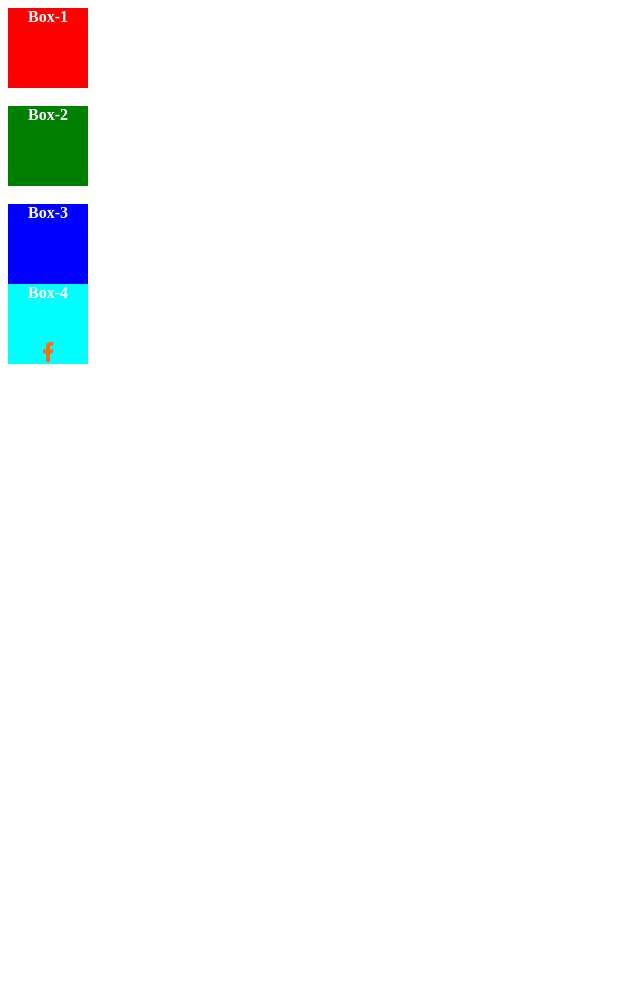
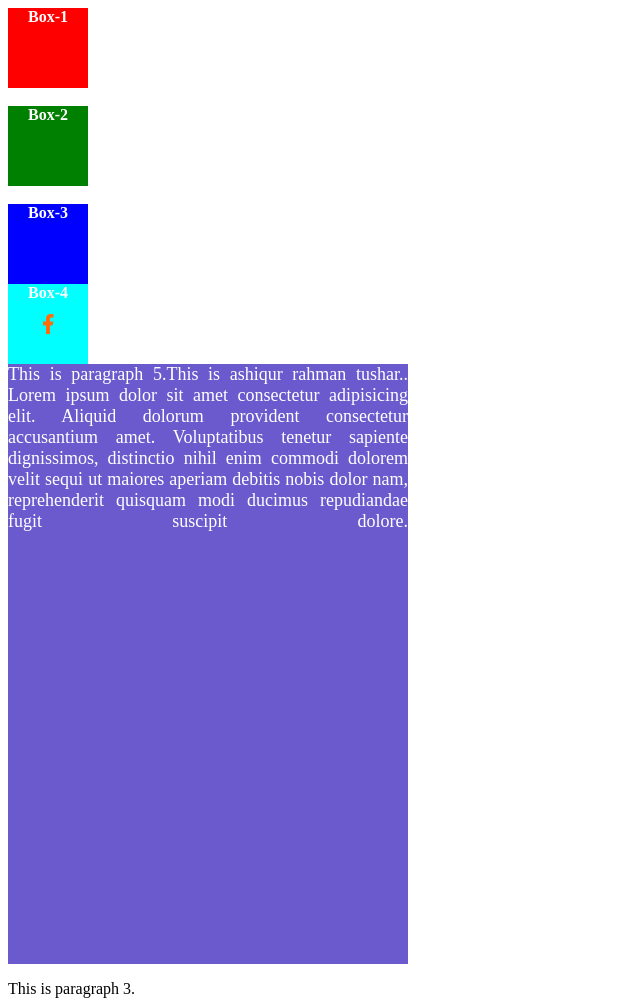
Before and after one commit to ashiqurrahman-7/CSS-2, a plain HTML site: page height-width_css.html in a window 1280 px wide. Shown: the whole page, without its empty margins (0-640 px from the left). Before the commit the page ends 800 px from the top, so only its background shows below. Drawn offline with Linux system fonts and the light colour scheme.

Commit message:
add more css

```diff
--- a/height-width_css.html
+++ b/height-width_css.html
@@ -7,6 +7,7 @@
     <style>
         #box-1{
             background-color: red;
+            /* visibility:hidden; */
         }
         #box-2{
             background-color: green;
@@ -28,10 +29,26 @@
             background-color: aqua;
             /* background-size: contain; */
             background-repeat: no-repeat;
-            background-position: bottom;
+            background-position: center;
+
+        }
+        #text{
+            height: 600px;
+            width: 400px;
+            background-color: slateblue;
+            color: white;
+            font-size: 18px;
+            text-align: justify;
+            text-align-last: justify;
+        }
+
+        .para3{
+           direction: ;
+              unicode-bidi: bidi-override;
 
 
         }
+
     </style>
 </head>
 <body>
@@ -42,7 +59,9 @@
 <div id="box-4" class="box">Box-4</div>
 
 
+ <div id="text">This is paragraph 5.This is ashiqur rahman tushar.. Lorem ipsum dolor sit amet consectetur adipisicing elit. Aliquid dolorum provident consectetur accusantium amet. Voluptatibus tenetur sapiente dignissimos, distinctio nihil enim commodi dolorem velit sequi ut maiores aperiam debitis nobis dolor nam, reprehenderit quisquam modi ducimus repudiandae fugit suscipit dolore. </div>
 
+ <p id="para3">This is paragraph 3.</p>
 
 
 </body>
```
Also changed, not shown: css-text.html (added, +34 -0 lines).
